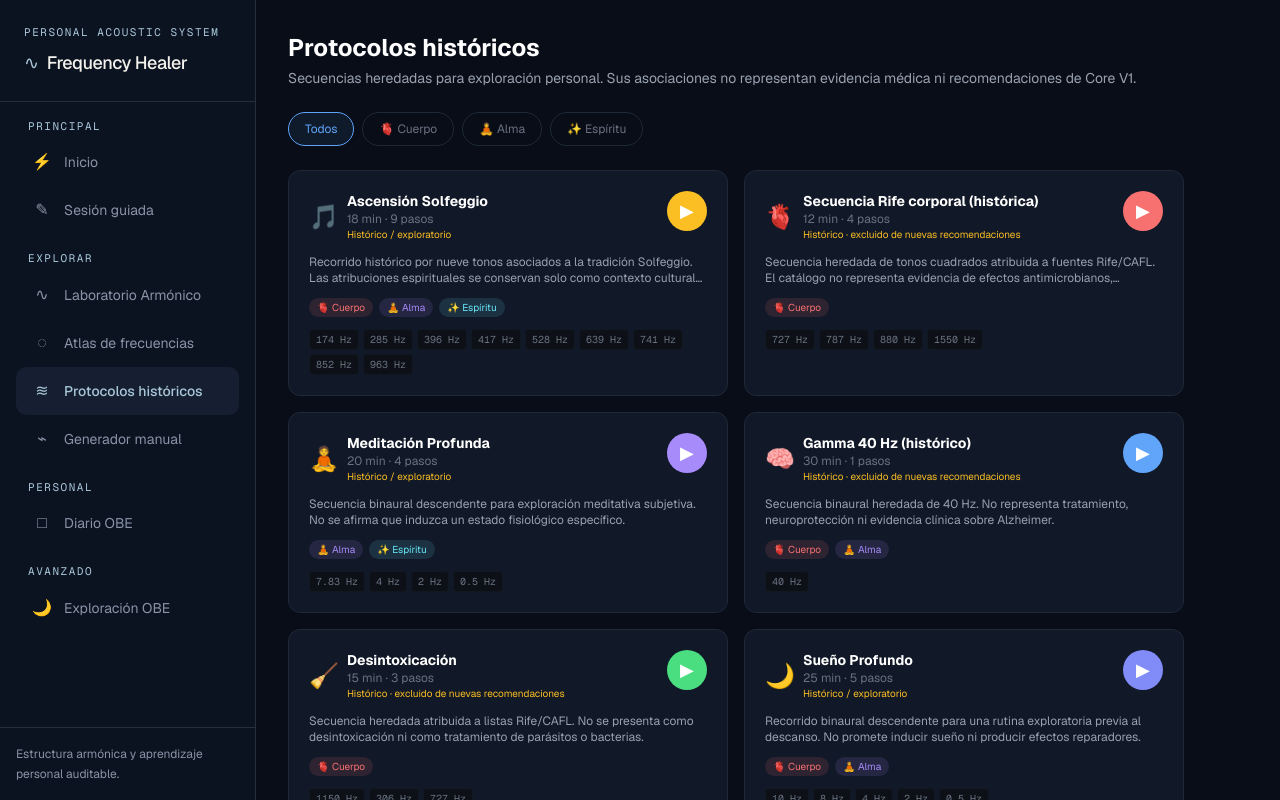
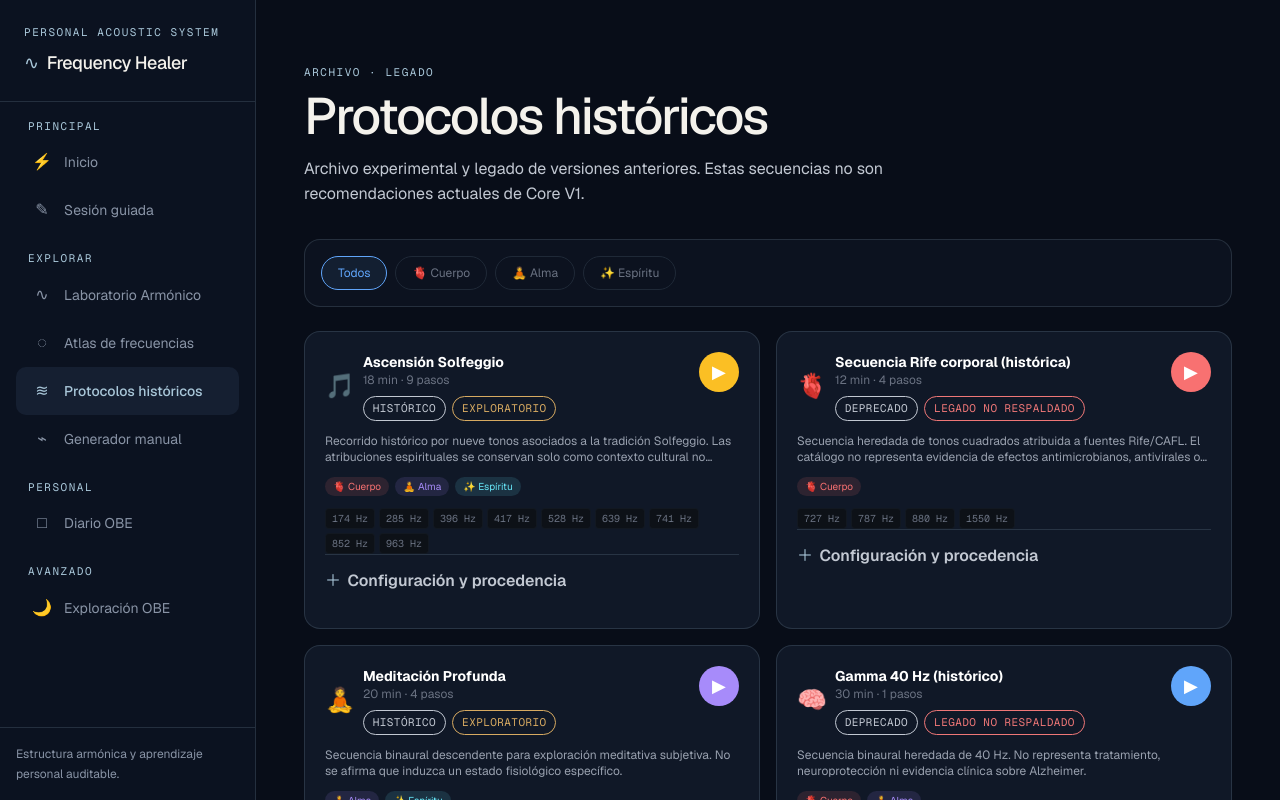
Before and after one commit to antoniodiaz70ad-dev/frequency-healer, a Next.js app in the folder frontend/: page /protocolos in a window 1280 px wide. Shown: the top 800 px of the page. Built offline with nearby package versions, Linux system fonts and the light colour scheme.

Commit message:
Modernize historical protocols surface

```diff
--- a/frontend/src/app/globals.css
+++ b/frontend/src/app/globals.css
@@ -113,6 +113,14 @@ body {
 .atlas-play--active { border-color: var(--fh-danger); background: rgb(239 119 119 / 14%); color: #ffb0b0; }
 .atlas-entry__details { display: grid; gap: .75rem; border-top: 1px solid var(--fh-border); padding: 1rem; }
 @media (max-width: 30rem) { .atlas-entry > div:first-child { align-items: flex-start; flex-wrap: wrap; } .atlas-entry > div:first-child > div:nth-child(3) { min-width: calc(100% - 7rem); } }
+.protocol-player { margin-bottom: 1.5rem; padding: 1.5rem; }
+.protocol-card { min-width: 0; padding: 1.25rem; border: 1px solid var(--fh-border); border-radius: var(--fh-radius-surface); background: var(--fh-surface); transition: border-color var(--fh-transition-fast); }
+.protocol-card:hover, .protocol-card--active { border-color: var(--fh-border-strong); }
+.protocol-card--active { box-shadow: 0 0 0 1px var(--fh-accent); }
+.protocol-card__badges { display: flex; flex-wrap: wrap; gap: .4rem; margin-top: .5rem; }
+.protocol-steps { display: grid; gap: .5rem; padding-bottom: 1rem; }
+.protocol-steps li { display: flex; min-width: 0; justify-content: space-between; gap: 1rem; color: var(--fh-text-muted); font-size: .75rem; }
+.protocol-steps code { overflow-wrap: anywhere; color: var(--fh-text-secondary); text-align: right; }
 
 /* Slider styles */
 input[type="range"] {
--- a/frontend/src/app/protocolos/page.tsx
+++ b/frontend/src/app/protocolos/page.tsx
@@ -6,6 +6,9 @@ import { DOMAIN_INFO, WAVEFORM_INFO } from "@/lib/frequencies";
 import { getAudioEngine } from "@/lib/audioEngine";
 import { Protocol, ProtocolStep } from "@/lib/types";
 import { legacyProtocolDisposition } from "@/lib/protocolLibrary";
+import { FHEvidenceBadge, FHStateBadge } from "@/components/ui/FHBadges";
+import FHDisclosure from "@/components/ui/FHDisclosure";
+import { FHPageHeader, FHPageShell, FHSurface } from "@/components/ui/FHLayout";
 
 type ProtocolState = "idle" | "playing" | "paused";
 
@@ -140,14 +143,11 @@ export default function ProtocolosPage() {
   };
 
   return (
-    <div className="max-w-4xl animate-fade-in">
-      <div className="mb-6">
-        <h1 className="text-2xl font-bold text-white mb-1">Protocolos históricos</h1>
-        <p className="text-sm text-gray-400">Secuencias heredadas para exploración personal. Sus asociaciones no representan evidencia médica ni recomendaciones de Core V1.</p>
-      </div>
+    <FHPageShell width="default" className="legacy-page protocols-page animate-fade-in">
+      <FHPageHeader eyebrow="ARCHIVO · LEGADO" title="Protocolos históricos" description="Archivo experimental y legado de versiones anteriores. Estas secuencias no son recomendaciones actuales de Core V1." />
 
       {/* Domain filter */}
-      <div className="flex gap-2 mb-6 flex-wrap">
+      <FHSurface variant="subtle" className="legacy-filter-panel flex gap-2 flex-wrap" >
         <button
           onClick={() => setFilterDomain("all")}
           className={`text-xs px-4 py-2 rounded-full border transition-all ${filterDomain === "all" ? "border-[#60a5fa] bg-[#60a5fa15] text-[#60a5fa]" : "border-[#1f2937] text-gray-500 hover:text-white"}`}
@@ -164,11 +164,11 @@ export default function ProtocolosPage() {
             {DOMAIN_INFO[d].icon} {DOMAIN_INFO[d].label}
           </button>
         ))}
-      </div>
+      </FHSurface>
 
       {/* Active protocol player */}
       {selectedProtocol && protocolState !== "idle" && (
-        <div className="bg-[#111827] border border-[#1f2937] rounded-xl p-6 mb-6">
+        <FHSurface variant="strong" className="protocol-player">
           <div className="flex items-center justify-between mb-4">
             <div>
               <p className="text-xs text-gray-500 uppercase tracking-wider">Reproduciendo</p>
@@ -249,7 +249,7 @@ export default function ProtocolosPage() {
               </button>
             )}
           </div>
-        </div>
+        </FHSurface>
       )}
 
       {/* Protocol cards */}
@@ -259,9 +259,9 @@ export default function ProtocolosPage() {
           const isSelected = selectedProtocol?.id === protocol.id;
           const isActive = isSelected && protocolState !== "idle";
           return (
-            <div
+            <article
               key={protocol.id}
-              className={`bg-[#111827] border rounded-xl p-5 transition-all cursor-pointer hover:border-[#374151] ${isActive ? "border-[#60a5fa] ring-1 ring-[#60a5fa30]" : "border-[#1f2937]"}`}
+              className={`protocol-card ${isActive ? "protocol-card--active" : ""}`}
               onClick={() => {
                 if (protocolState !== "idle" && selectedProtocol?.id !== protocol.id) {
                   handleStop();
@@ -275,7 +275,7 @@ export default function ProtocolosPage() {
                   <div>
                     <h3 className="text-sm font-bold text-white">{protocol.name}</h3>
                     <p className="text-xs text-gray-500">{protocol.totalDurationMinutes} min &middot; {protocol.steps.length} pasos</p>
-                    <p className="text-[10px] text-[#fbbf24]">{disposition?.status === "deprecated" ? "Histórico · excluido de nuevas recomendaciones" : "Histórico / exploratorio"}</p>
+                    <div className="protocol-card__badges"><FHStateBadge state={disposition?.status ?? "historical"}>{disposition?.status === "deprecated" ? "DEPRECADO" : "HISTÓRICO"}</FHStateBadge><FHEvidenceBadge category={disposition?.status === "deprecated" ? "UNSUPPORTED_LEGACY_CLAIM" : "EXPLORATORY"}>{disposition?.status === "deprecated" ? "LEGADO NO RESPALDADO" : "EXPLORATORIO"}</FHEvidenceBadge></div>
                   </div>
                 </div>
                 {!isActive && (
@@ -324,10 +324,14 @@ export default function ProtocolosPage() {
                   </span>
                 ))}
               </div>
-            </div>
+              <FHDisclosure summary="Configuración y procedencia">
+                <p className="text-xs text-gray-400">ID histórico: <span className="font-mono">{protocol.id}</span>. Se conserva para reproducibilidad; no participa en recomendaciones nuevas.</p>
+                <ol className="protocol-steps">{protocol.steps.map((step, index) => <li key={index}><span>Paso {index + 1}</span><code>{getDisplayFrequencyLabel(step)} · {step.waveform} · {step.durationSeconds} s · {Math.round(step.volume * 100)}%</code></li>)}</ol>
+              </FHDisclosure>
+            </article>
           );
         })}
       </div>
-    </div>
+    </FHPageShell>
   );
 }
```
